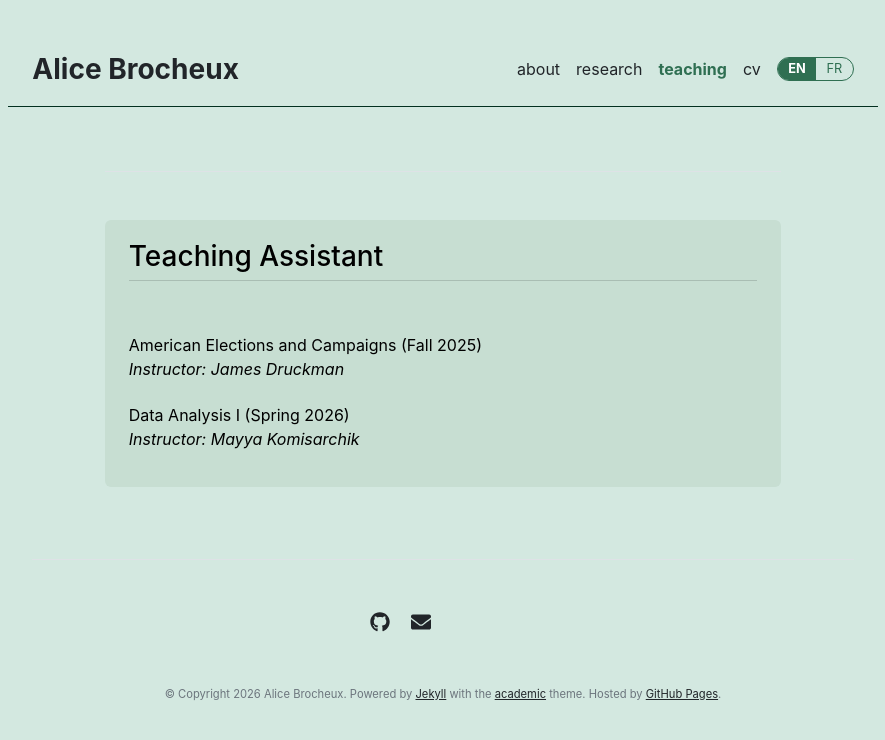
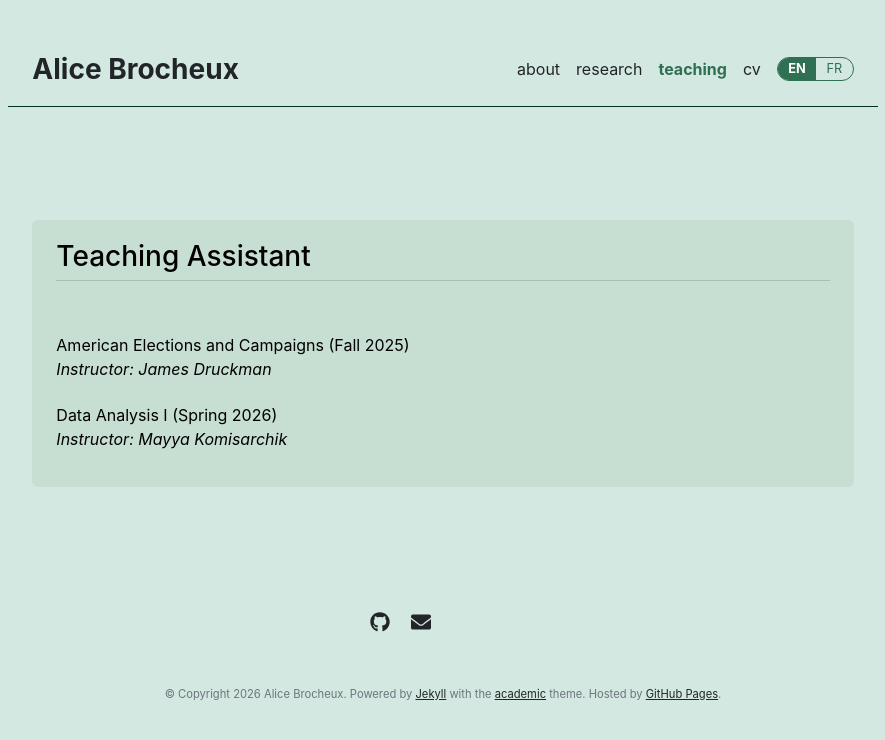
Before and after one commit to AliceBrocheux/alicebrocheux.github.io, a Jekyll site: the page built from teaching.md, in a window 1280 px wide. Shown: the top 740 px of the page, without its empty margins (197-1082 px from the left). Built offline with Jekyll 4.4.1, drawn with Linux system fonts in a browser that asks for light colours.

Commit message:
Widen Research/Teaching content back to full column
The section boxes already provide visual framing (background +
padding), so the extra offset-md-1 narrowing on top of that made
things look too squeezed toward the center.

Co-Authored-By: Claude Sonnet 5 <noreply@anthropic.com>
Claude-Session: https://claude.ai/code/session_0155iGnd9qZpnMEwwTh5PQqH

```diff
--- a/_layouts/page.html
+++ b/_layouts/page.html
@@ -3,7 +3,7 @@ layout: default
 ---
 
 <div class="row g-5 mb-5">
-  <div class="col-md-10 offset-md-1">
+  <div class="col-md-12">
     <h3 class="fw-bold border-bottom pb-3 mb-5">{{ page.title }}</h3>
     {{ content }}
   </div>
```
